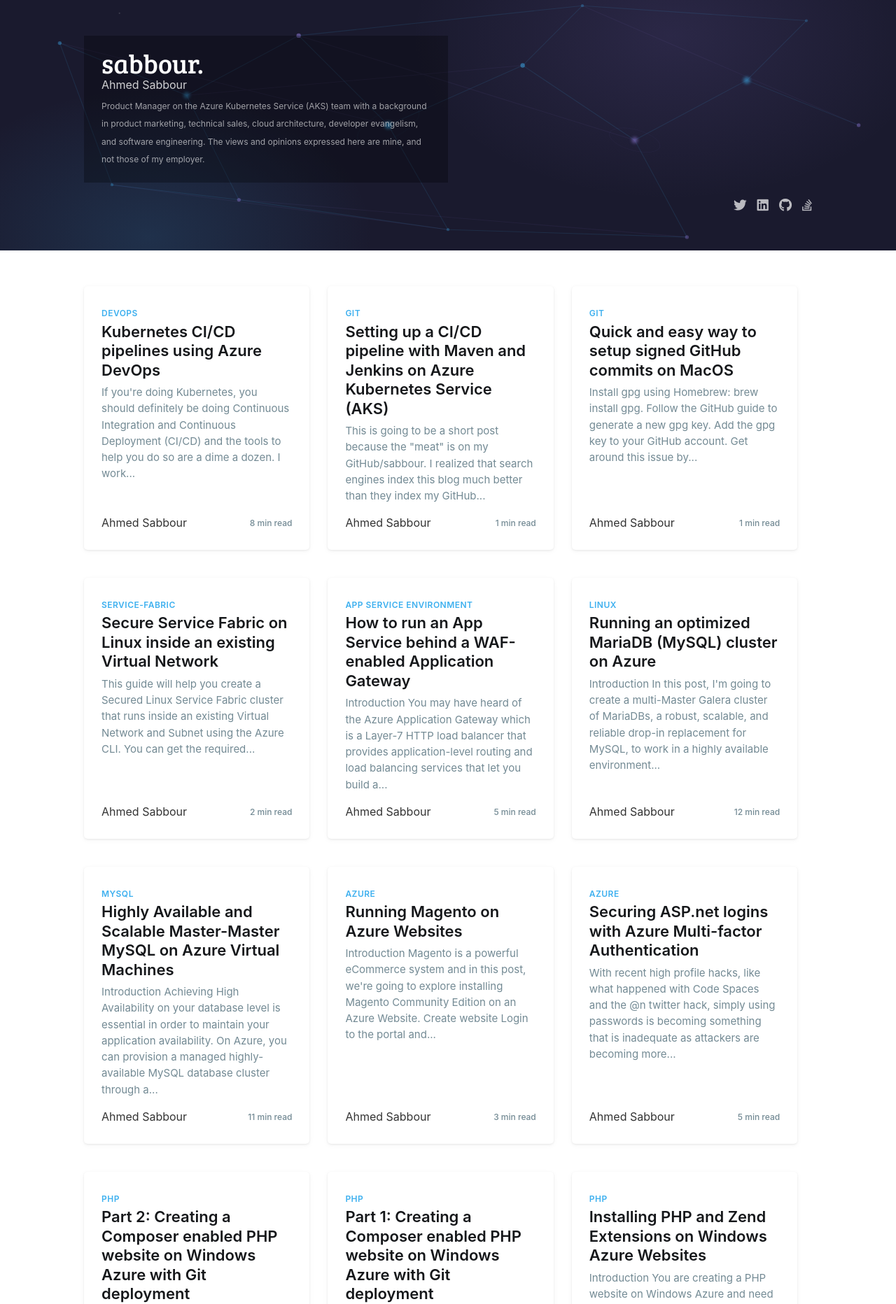
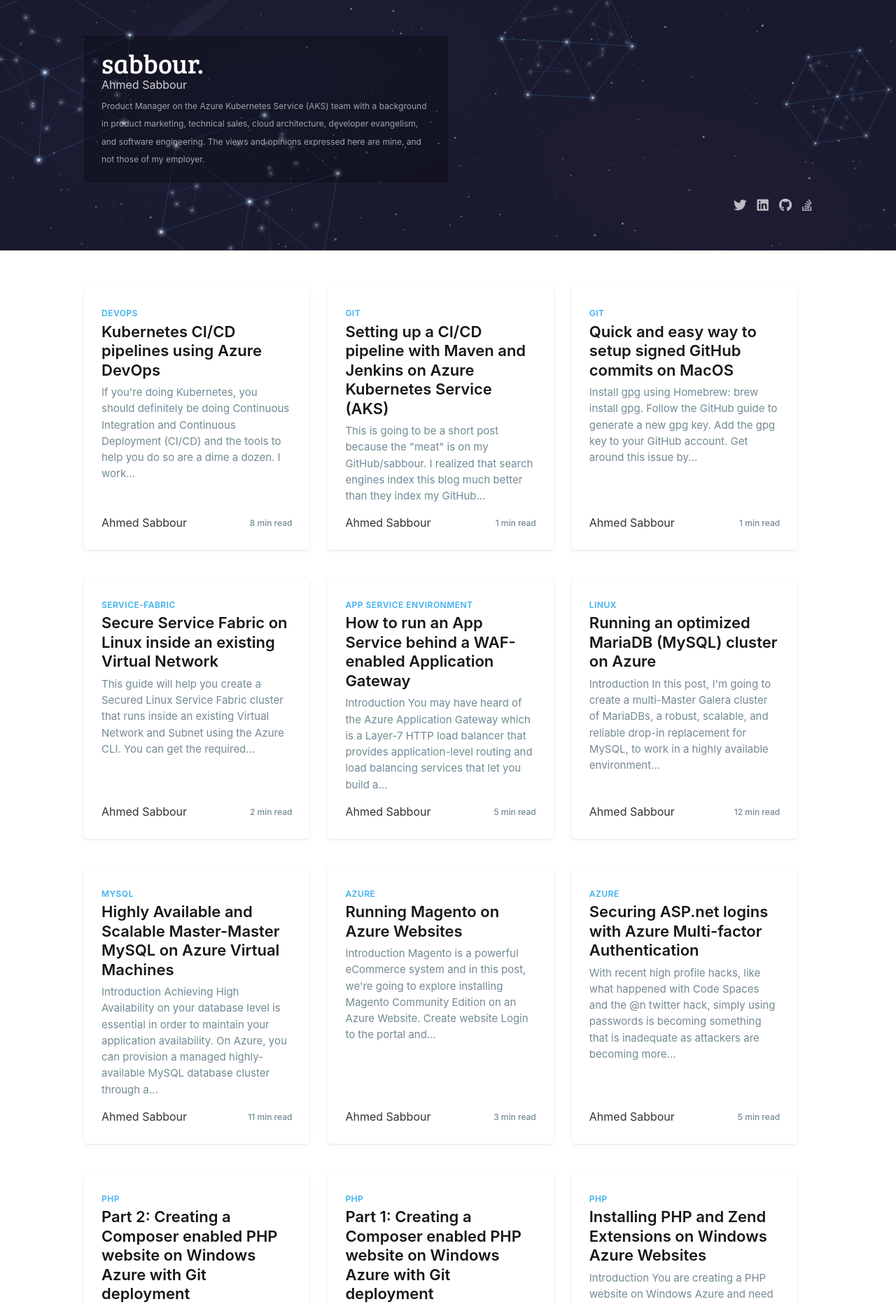
Before and after one commit to sabbour/sabbour.github.io, a Jekyll site: the page built from index.html, in a window 1280 px wide. Shown: the top 1864 px of the page at 70% size. Built offline with Jekyll 4.4.1, drawn with Linux system fonts in a browser that asks for light colours; nearby versions of some CDN libraries.

Commit message:
Enhance Jekyll project setup and layout styles
- Updated _layout.scss to adjust SVG positioning and ensure it covers the entire area with object-fit.
- Added launch.json for VSCode to facilitate Jekyll serving with live reload.
- Created tasks.json for VSCode to streamline Jekyll installation, building, and serving processes, including support for drafts.

```diff
--- a/_sass/_layout.scss
+++ b/_sass/_layout.scss
@@ -28,14 +28,16 @@
   position: absolute;
   top: 0;
   left: 0;
-  width: 100%;
-  height: 100%;
+  right: 0;
+  bottom: 0;
   z-index: 0;
   pointer-events: none;
 
   svg {
+    display: block;
     width: 100%;
     height: 100%;
+    object-fit: cover;
   }
 }
 
```
Also changed, not shown: _includes/hero-bg.svg, 1 other file.
